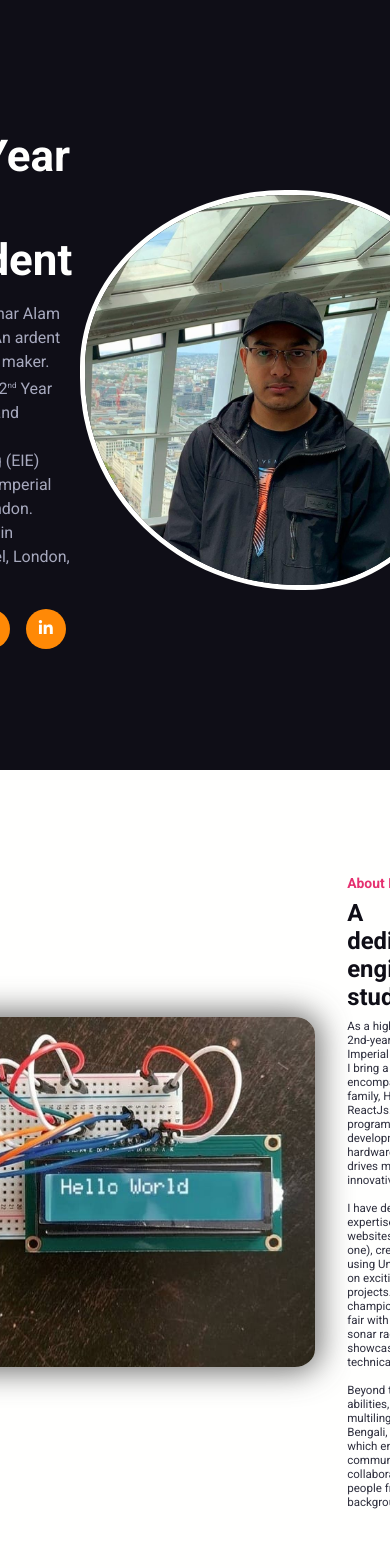
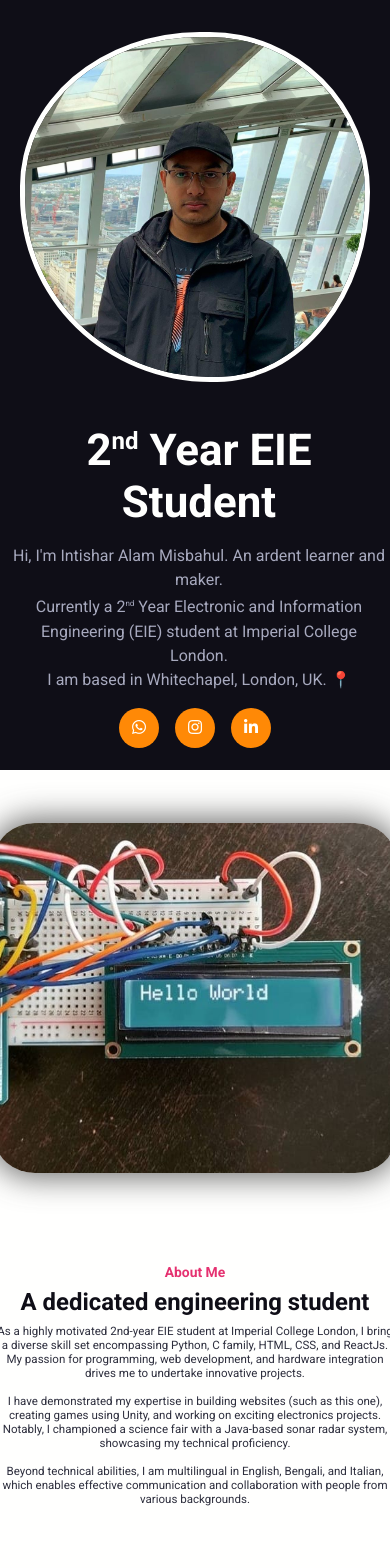
Before and after one commit to intisharalam/Web-Design, a Next.js app in the folder ProjectShowcaseSite/project-portofolio/: page / in a window 390 px wide. Shown: the part 100-1668 px from the top of the page. Built offline with nearby package versions, Linux system fonts and the light colour scheme.

Commit message:
added desktop responsive css

```diff
--- a/ProjectShowcaseSite/project-portofolio/src/pages/index.js
+++ b/ProjectShowcaseSite/project-portofolio/src/pages/index.js
@@ -80,7 +80,7 @@ export default function Home() {
             </h2>
           </div>
 
-          <div className={`${styles.card} ${styles.eeRover}`}>
+          <div className={`${styles.card} ${styles.projCard}`}>
             <div className={`${styles.imgCard}`}>
               <Image
                 src={EERover}
@@ -110,7 +110,7 @@ export default function Home() {
             </div>
           </div>
 
-          <div className={`${styles.card} ${styles.windTurbine}`}>
+          <div className={`${styles.card} ${styles.projCard}`}>
             <div className={styles.projText}>
               <h1>
                 Makerspace Turbine Project 2<sup>nd</sup> Place
@@ -138,7 +138,7 @@ export default function Home() {
             </div>
           </div>
 
-          <div className={`${styles.card} ${styles.windTurbine}`}>
+          <div className={`${styles.card} ${styles.projCard}`}>
           <div className={`${styles.imgCard}`}>
               <Image
                 src={comingSoon}
--- a/ProjectShowcaseSite/project-portofolio/src/styles/home.module.scss
+++ b/ProjectShowcaseSite/project-portofolio/src/styles/home.module.scss
@@ -169,7 +169,8 @@
 .projectSect .container {
   display: grid;
   grid-template-rows: 1fr 1fr 1fr 1fr;
-  grid-template-rows: 25vh; /* top row is 100px in height */
+  grid-template-rows: 25vh;
+  /* top row is 100px in height */
 
   row-gap: 10vh;
   justify-content: center;
@@ -190,7 +191,7 @@
 }
 
 .projectSect .sectHeading {
-  margin-top:  auto;
+  margin-top: auto;
 }
 
 .projectSect .card {
@@ -208,11 +209,11 @@
 }
 
 
-/*proj card card*/
-.eeRover, .windTurbine {
+/*proj card*/
+.projCard {
   display: grid;
   grid-template-columns: 1fr 1fr;
-  column-gap: 2rem;
+  column-gap: 1rem;
 
   justify-content: center;
   align-items: center;
@@ -220,19 +221,19 @@
   padding: 2rem 1rem 2rem 0.5rem;
 }
 
-.eeRover .imgCard, .windTurbine .imgCard {
+.projCard .imgCard {
   display: flex;
   justify-content: center;
 }
 
-.eeRover .imgCard img, .windTurbine .imgCard img {
+.projCard .imgCard img {
   height: 90%;
   width: 90%;
   box-shadow: 0 0 30px 5px rgba(78, 78, 78, 0.65);
   border-radius: 5%;
 }
 
-.eeRover sup, .windTurbine sup {
+.projCard sup {
   font-size: 1rem;
 }
 
@@ -244,10 +245,10 @@
 }
 
 .projText h5 {
-  padding: 2rem;
+  padding: 1rem 0 0 0;
 }
 
-.projText h1{
+.projText h1 {
   font-size: calc(20px + 1vw);
   padding: 0 0 2rem 0;
 }
@@ -264,6 +265,7 @@
   flex-direction: row;
   justify-content: space-evenly;
 }
+
 .projText h4 {
   box-shadow: 0 0 10px 1px rgba(78, 78, 78, 0.5);
   padding: 1rem;
@@ -273,21 +275,20 @@
 
 /*Contact Section*/
 .contactSect .container {
-  height: 55vh;
   display: grid;
   grid-template-rows: 1fr 1fr;
   padding: 15vh 10vw 15vh 10vw;
 }
 
 .contactSect .contactTitle h3 {
-  font-size: calc(15px + 1vw);
+  font-size: calc(17px + 1vw);
   padding: 0 0 0.75rem 0;
   color: #e53170;
 }
 
 .contactSect .contactTitle h1 {
   font-size: calc(20px + 1vw);
-  padding: 0 0 2rem 0;
+  padding: 0 0 1rem 0;
 }
 
 .contactSect .contactInfo {
@@ -295,7 +296,7 @@
   flex-direction: row;
   justify-content: start;
   align-items: center;
-  column-gap: 10vh;
+  column-gap: 5vh;
 }
 
 .contactSect .item {
@@ -326,7 +327,142 @@
   color: #2e2f3e;
 }
 
-.contactSect .item h3:hover, .contactSect .item a:hover {
+.contactSect .item h3:hover,
+.contactSect .item a:hover {
   color: #e53170;
   cursor: pointer;
 }
+
+/*Responsive CSS for desktop*/
+@media screen and (max-width: 990px) {
+
+  /*proj card*/
+  .projCard {
+    display: grid;
+    grid-template-columns: auto;
+    grid-template-rows: 1fr 1fr;
+    row-gap: 1.5rem;
+
+    justify-content: center;
+    align-items: center;
+  }
+
+  .projCard .imgCard {
+    display: flex;
+    justify-content: center;
+  }
+
+  .projCard .imgCard img {
+    height: 80%;
+    width: 80%;
+    box-shadow: 0 0 30px 5px rgba(78, 78, 78, 0.4);
+    border-radius: 5%;
+  }
+
+  .projCard sup {
+    font-size: 1rem;
+  }
+
+  /*Project section*/
+  .projectSect .card {
+    min-width: 400px;
+    min-height: 460px;
+
+    max-width: 500px;
+    max-height: 900px;
+
+    border-radius: 10px;
+    box-shadow: 0 0 25px 1px rgba(139, 139, 139, 0.3);
+
+    background-color: $background-light;
+    color: $headline-light;
+  }
+
+  /*card texts*/
+  .projText {
+    padding: 0 1rem 0 1rem;
+    text-align: center;
+  }
+}
+
+@media screen and (max-width: 860px) {
+
+  /* --- Welcome Section --- */
+  .welcomeSect .container {
+    display: flex;
+    flex-direction: column-reverse;
+    row-gap: 5vh;
+    padding: 0;
+  }
+
+  /*-->  Self-introduction section */
+  .welcomeIntro h2,
+  .welcomeIntro p {
+    text-align: center;
+  }
+
+  /*Social links below welcome section*/
+  .social_links {
+    /*Spacing of the links*/
+    display: flex;
+    flex-direction: row;
+    justify-content: center;
+    column-gap: 1rem;
+  }
+
+  /*--> Intro Picture*/
+  .welcomeSect .imgContainer img {
+    height: 350px;
+    width: 350px;
+  }
+
+  /* --- About Me Section --- */
+  .aboutMeSect .container {
+    display: grid;
+    grid-template-rows: 1fr 1fr;
+    grid-template-columns: 1fr;
+
+    row-gap: 2rem;
+
+    justify-content: center;
+    align-items: center;
+    padding: calc(2rem + 5vw) calc(1rem + 5vw) calc(2rem + 5vw) calc(1rem + 5vw);
+  }
+
+  .aboutMeSect .imgContainer img {
+    border-radius: 10%;
+  }
+
+  .aboutMeSect h1 {
+    text-align: center;
+  }
+
+  .aboutMeSect h2 {
+    text-align: center;
+  }
+
+  .aboutMeSect p {
+    text-align: center;
+  }
+
+  /*Contact Section*/
+  .contactSect .container {
+    display: flex;
+    flex-direction: column;
+  }
+
+  .contactSect .contactTitle h3 {
+    text-align: center;
+  }
+
+  .contactSect .contactTitle h1 {
+    text-align: center;
+  }
+
+  .contactSect .contactInfo {
+    display: grid;
+    grid-template-rows: 1fr 1fr;
+    row-gap: 2rem;
+    justify-content: center;
+  }
+}
```
